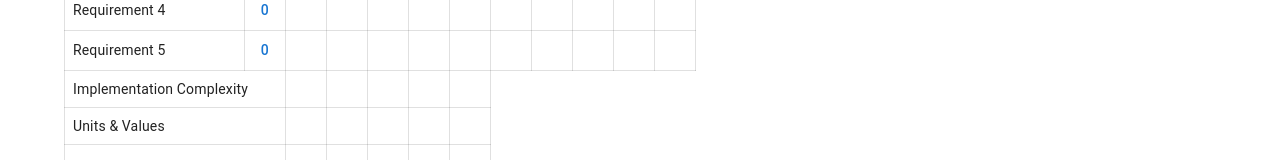
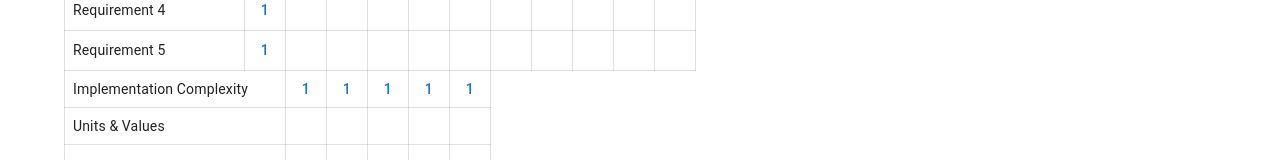
Before and after one commit to Baziak/artihoq, a React (Create React App) app: page / in a window 1280 px wide. Shown: the part 483-643 px from the top of the page. Built offline with nearby package versions, Linux system fonts and the light colour scheme.

Commit message:
feat: add implementation complexity

```diff
--- a/src/Hoq/Hoq.tsx
+++ b/src/Hoq/Hoq.tsx
@@ -148,6 +148,14 @@ const Hoq = ({ qfdState, setQfdState }: HoqProps) => {
     setQfdState({ ...qfdState, requirements });
   };
 
+  const setMeasureImplementationComplexity = (modifiedItemIndex: number, newValue: number) => {
+    const measures = qfdState.measures.map((measure, index) =>
+      index === modifiedItemIndex ? { ...measure, complexity: newValue } : measure
+    );
+
+    setQfdState({ ...qfdState, measures });
+  }
+
   return (
     <TableContainer
       sx={{
@@ -174,7 +182,7 @@ const Hoq = ({ qfdState, setQfdState }: HoqProps) => {
             setRequirementImportance={setRequirementImportance}
             setRelationshipValue={setRelationshipValue}
           />
-          <HoqImplementationComplexityRow qfdState={qfdState} />
+          <HoqImplementationComplexityRow qfdState={qfdState} setMeasureImplementationComplexity={setMeasureImplementationComplexity} />
           <HoqUnitsAndValuesRow qfdState={qfdState} />
           <HoqEngineerEstimationRows qfdState={qfdState} />
           <HoqAbsoluteImportanceRow qfdState={qfdState} />
--- a/src/Hoq/HoqImplementationComplexityRow.tsx
+++ b/src/Hoq/HoqImplementationComplexityRow.tsx
@@ -1,21 +1,30 @@
-  import React from "react";
+import React from "react";
 import { TableCell, TableRow, Theme } from "@mui/material";
+import NumericSelector from "./Inputs/NumericSelector";
+import QfdState from "./QfdState";
+import { cellStyling, controlCellStyling } from "./styles";
 
 interface HoqImplementationComplexityRowProps {
-  qfdState: any;
+  qfdState: QfdState;
+  setMeasureImplementationComplexity: (modifiedItemIndex: number, newValue: number) => void;
 }
 
-const cellStyling = {
-  padding: 1,
-  border: (theme: Theme) => `1px solid ${theme.palette.divider}`,
-};
-
-const HoqImplementationComplexityRow = ({ qfdState }: HoqImplementationComplexityRowProps) => {
+const HoqImplementationComplexityRow = ({
+  qfdState,
+  setMeasureImplementationComplexity,
+}: HoqImplementationComplexityRowProps) => {
   return (
     <TableRow>
-      <TableCell colSpan={2} sx={cellStyling}>Implementation Complexity</TableCell>
-      {[...Array(qfdState.measures.length)].map((_, index) => (
-        <TableCell key={index} sx={cellStyling}></TableCell>
+      <TableCell colSpan={2} sx={cellStyling}>
+        Implementation Complexity
+      </TableCell>
+      {qfdState.measures.map((measure, index) => (
+        <TableCell key={measure.id} sx={controlCellStyling}>
+          <NumericSelector
+            selectedValue={measure.complexity}
+            onChange={(newValue) => setMeasureImplementationComplexity(index, newValue)}
+          />
+        </TableCell>
       ))}
     </TableRow>
   );
--- a/src/Hoq/Inputs/NumericSelector.tsx
+++ b/src/Hoq/Inputs/NumericSelector.tsx
@@ -7,7 +7,7 @@ interface NumericSelectorProps {
 }
 
 const NumericButtonStyling = {
-  minWidth: 0,
+  minWidth: 40,
 };
 
 export default function NumericSelector({
--- a/src/Hoq/QfdState.tsx
+++ b/src/Hoq/QfdState.tsx
@@ -16,6 +16,8 @@ export interface Measure {
   id: string;
   name: string;
   direction: number;
+  complexity: number;
+  unit: string;
 }
 
 // quickstart QFD template
@@ -26,27 +28,27 @@ export const generateInitialQfdState = (): QfdState => {
       {
         id: crypto.randomUUID(),
         name: "Requirement 1",
-        importance: 0,
+        importance: 1,
       },
       {
         id: crypto.randomUUID(),
         name: "Requirement 2",
-        importance: 0,
+        importance: 1,
       },
       {
         id: crypto.randomUUID(),
         name: "Requirement 3",
-        importance: 0,
+        importance: 1,
       },
       {
         id: crypto.randomUUID(),
         name: "Requirement 4",
-        importance: 0,
+        importance: 1,
       },
       {
         id: crypto.randomUUID(),
         name: "Requirement 5",
-        importance: 0,
+        importance: 1,
       },
     ],
     measures: [
@@ -54,26 +56,36 @@ export const generateInitialQfdState = (): QfdState => {
         id: crypto.randomUUID(),
         name: "Measure 1",
         direction: 0,
+        complexity: 1,
+        unit: "",
       },
       {
         id: crypto.randomUUID(),
         name: "Measure 2",
         direction: 0,
+        complexity: 1,
+        unit: "",
       },
       {
         id: crypto.randomUUID(),
         name: "Measure 3",
         direction: 0,
+        complexity: 1,
+        unit: "",
       },
       {
         id: crypto.randomUUID(),
         name: "Measure 4",
         direction: 0,
+        complexity: 1,
+        unit: "",
       },
       {
         id: crypto.randomUUID(),
         name: "Measure 5",
         direction: 0,
+        complexity: 1,
+        unit: "",
       },
     ],
     technicalCorrelations: [
```
